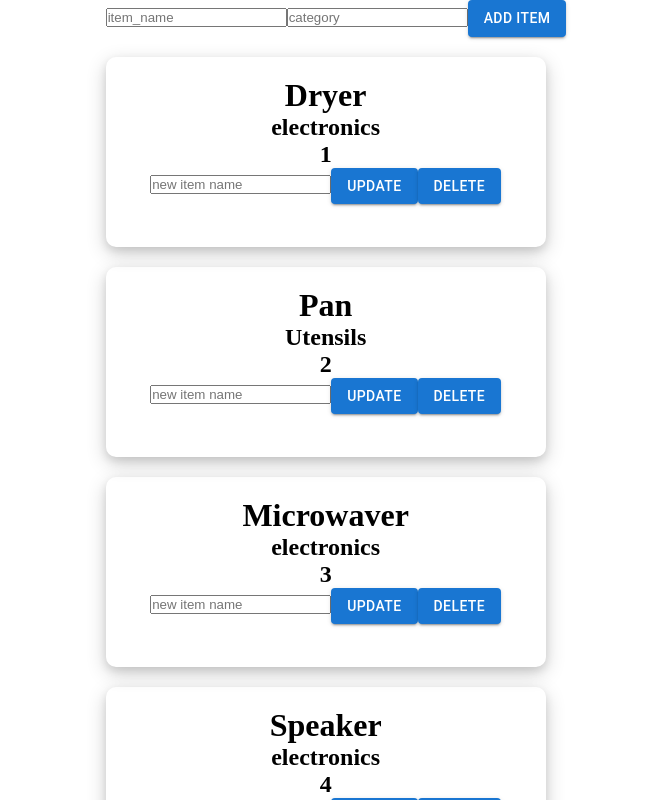
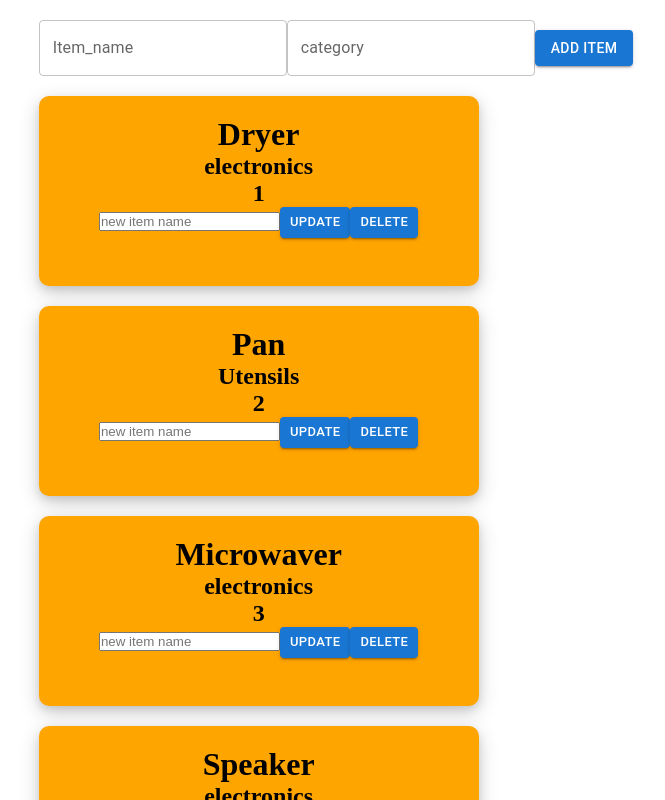
Before and after one commit to DuurenbayarUlz/ratemyproject, a React (Create React App) app: page / in a window 1280 px wide. Shown: the top 800 px of the page, without its empty margins (304-969 px from the left). Built offline with nearby package versions, Linux system fonts and the light colour scheme.

Commit message:
Added material ui textfield to the product page

```diff
--- a/src/App.css
+++ b/src/App.css
@@ -14,6 +14,14 @@
   margin-top: 20px;
 }
 
+.addProduct {
+  margin-top: 20px;
+  display: flex;
+  width: 100%;
+  align-items: center;
+  justify-content: center;
+}
+
 .displayProduct div {
   width: 400px;
   height: 150px;
@@ -22,4 +30,5 @@
   border-radius: 10px;
   box-shadow: 0 4px 8px 0 rgba(0, 0, 0, 0.1), 0 6px 20px 0 rgba(0, 0, 0, 0.19);
   text-align: center;
+  background-color: orange;
 }
--- a/src/features/product/Product.tsx
+++ b/src/features/product/Product.tsx
@@ -1,7 +1,7 @@
 import { useAppDispatch, useAppSelector } from "../../app/hooks";
 import { addProduct, deleteProduct, updateProduct } from "./ProductSlice";
 import { useState } from "react";
-import { Box, Button } from "@mui/material";
+import { Box, Button, TextField } from "@mui/material";
 
 export const Product = () => {
   const productList = useAppSelector((state) => state.product.value);
@@ -13,16 +13,18 @@ export const Product = () => {
   return (
     <>
       <Box className="addProduct">
-        <input
-          type="text"
-          placeholder="item_name "
+        <TextField
+          id="outlined-basic"
+          label="Item_name"
+          variant="outlined"
           onChange={(event) => {
             setName(event.target.value);
           }}
         />
-        <input
-          type="text"
-          placeholder="category "
+        <TextField
+          id="outlined-basic"
+          label="category"
+          variant="outlined"
           onChange={(event) => {
             setCategory(event.target.value);
           }}
@@ -52,8 +54,10 @@ export const Product = () => {
                   setNewName(event.target.value);
                 }}
               />
+
               <Button
                 variant="contained"
+                size="small"
                 onClick={() => {
                   dispatch(
                     updateProduct({
@@ -67,6 +71,7 @@ export const Product = () => {
               </Button>
               <Button
                 variant="contained"
+                size="small"
                 onClick={() => {
                   dispatch(deleteProduct({ id: item.id }));
                 }}
```
